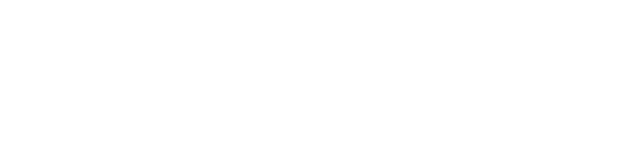
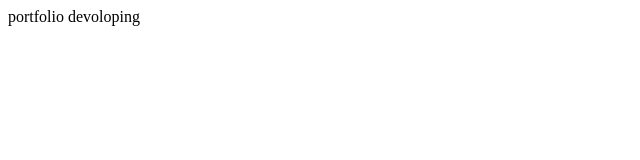
Before and after one commit to Sumitroy17/Porfolio, a plain HTML site: page index.html in a window 1280 px wide. Shown: the whole page, without its empty margins (0-640 px from the left). Drawn offline with Linux system fonts and the light colour scheme.

Commit message:
portfolio1

```diff
--- a/index.html
+++ b/index.html
@@ -7,6 +7,6 @@
     <title>Document</title>
 </head>
 <body>
-
+    portfolio devoloping
 </body>
 </html>
```
